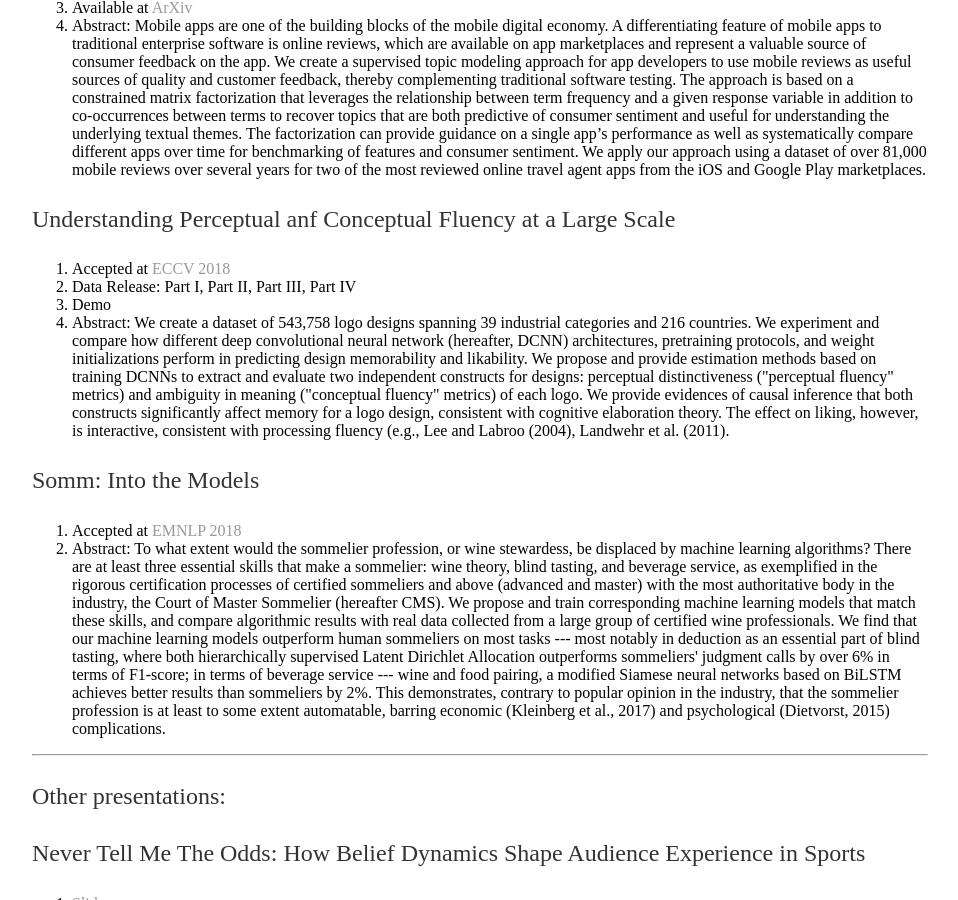
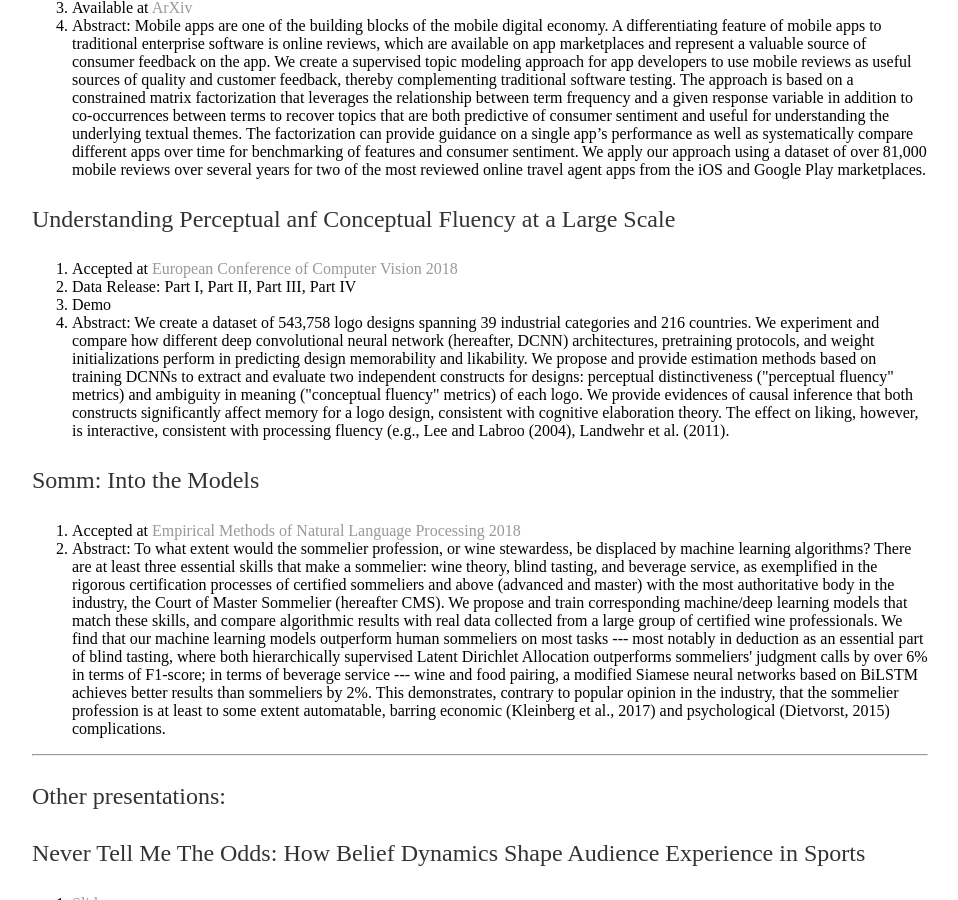
Before and after one commit to shenglih/shenglih.github.io, a Jekyll site: the page built from research/index.html, in a window 1280 px wide and 900 px high, scrolled down 1448 px. Shown: the whole window, without its empty margins (160-1118 px from the left). Built offline with Jekyll 4.4.1, drawn with Linux system fonts in a browser that asks for light colours.

Commit message:
Update index.html

```diff
--- a/research/index.html
+++ b/research/index.html
@@ -97,7 +97,7 @@ marketplaces.</li>
 
 <p> Understanding Perceptual anf Conceptual Fluency at a Large Scale </p>
 <ol>
-	<li> Accepted at <a href="https://eccv2018.org/">ECCV 2018</a> </li>
+	<li> Accepted at <a href="https://eccv2018.org/">European Conference of Computer Vision 2018</a> </li>
 	<li> Data Release: Part I, Part II, Part III, Part IV </li>
 	<li> Demo </li>
 	<li> Abstract: We create a dataset of 543,758 logo designs spanning 39 industrial categories and 216 countries. We experiment and compare how different deep convolutional neural network (hereafter, DCNN) architectures, pretraining protocols,
@@ -105,10 +105,10 @@ and weight initializations perform in predicting design memorability and likabil
 </ol>
 <p>Somm: Into the Models
 	<ol>
-		<li>Accepted at <a href="http://emnlp2018.org/">EMNLP 2018</a></li>
+		<li>Accepted at <a href="http://emnlp2018.org/">Empirical Methods of Natural Language Processing 2018</a></li>
 		<li> Abstract: To what extent would the sommelier profession, or wine stewardess, be displaced by machine learning algorithms? There are at least three essential skills that make a sommelier: wine theory, blind tasting, and beverage service, as exemplified in the rigorous certification processes of certified sommeliers and above (advanced and master) with the most authoritative body in the industry, the Court of Master Sommelier (hereafter CMS).
 
-We propose and train corresponding machine learning models that match these skills, and compare algorithmic results with real data collected from a large group of certified wine professionals. We find that our machine learning models outperform human sommeliers on most tasks --- most notably in deduction as an essential part of blind tasting, where both hierarchically supervised Latent Dirichlet Allocation outperforms sommeliers' judgment calls by over 6% in terms of F1-score; in terms of beverage service --- wine and food pairing, a modified Siamese neural networks based on BiLSTM achieves better results than sommeliers by 2%. This demonstrates, contrary to popular opinion in the industry, that the sommelier profession is at least to some extent automatable, barring economic (Kleinberg et al., 2017) and psychological (Dietvorst, 2015) complications.</li>
+We propose and train corresponding machine/deep learning models that match these skills, and compare algorithmic results with real data collected from a large group of certified wine professionals. We find that our machine learning models outperform human sommeliers on most tasks --- most notably in deduction as an essential part of blind tasting, where both hierarchically supervised Latent Dirichlet Allocation outperforms sommeliers' judgment calls by over 6% in terms of F1-score; in terms of beverage service --- wine and food pairing, a modified Siamese neural networks based on BiLSTM achieves better results than sommeliers by 2%. This demonstrates, contrary to popular opinion in the industry, that the sommelier profession is at least to some extent automatable, barring economic (Kleinberg et al., 2017) and psychological (Dietvorst, 2015) complications.</li>
 </ol>
   <hr>
 
```
